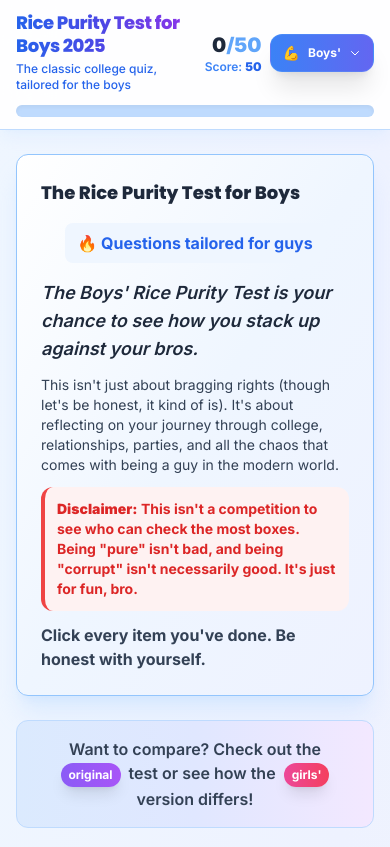
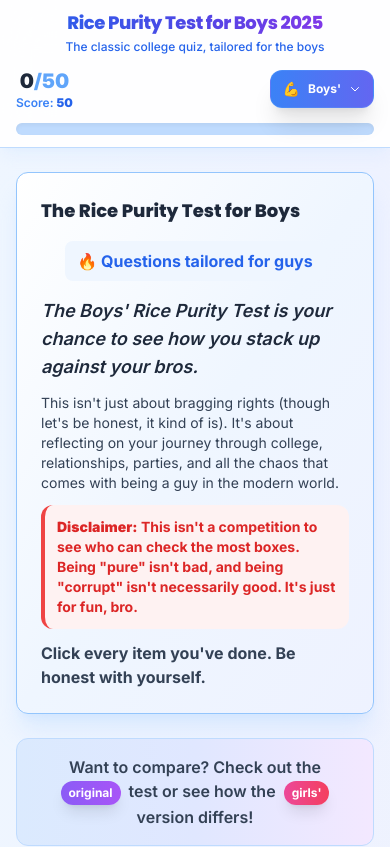
Before and after one commit to 10aburnett/Rice-purity-test, a Next.js app: page /boys in a window 390 px wide. Shown: the top 847 px of the page. Built offline with nearby package versions, Linux system fonts and the light colour scheme.

Commit message:
Improve mobile header layout with stacked elements for better spacing

```diff
--- a/components/RicePurityTest.tsx
+++ b/components/RicePurityTest.tsx
@@ -327,8 +327,8 @@
     <div className="min-h-screen bg-gradient-to-br from-slate-50 via-stone-50 to-neutral-100">
       <header className="sticky top-0 z-50 bg-white/90 backdrop-blur-xl border-b border-stone-200 shadow-lg shadow-stone-200/20">
         <div className="max-w-5xl mx-auto px-4 sm:px-6 py-3 sm:py-5">
-          <div className="flex items-center justify-between flex-wrap gap-2">
-            <div className="flex-1 min-w-0">
+          <div className="flex flex-col sm:flex-row sm:items-center sm:justify-between gap-3 sm:gap-2">
+            <div className="flex-1 min-w-0 text-center sm:text-left">
               <h1 className="text-lg sm:text-2xl md:text-3xl font-black tracking-tight bg-gradient-to-r from-indigo-600 via-purple-600 to-pink-600 bg-clip-text text-transparent leading-tight">
                 New Rice Purity Test 2025
               </h1>
@@ -337,8 +337,20 @@
               </p>
             </div>
 
+            {/* Mobile: Stack score and dropdown horizontally, Desktop: normal order */}
+            <div className="flex items-center justify-between sm:justify-end gap-4 sm:gap-6">
+              {/* Score Section */}
+              <div className="text-center sm:text-right">
+                <div className="text-xl sm:text-3xl md:text-4xl font-black text-slate-800">
+                  {checkedCount}<span className="text-stone-400">/{100}</span>
+                </div>
+                <div className="text-xs font-semibold text-stone-500">
+                  Score: <span className="font-black text-indigo-600">{score}</span>
+                </div>
+              </div>
+
               {/* Test Selector Dropdown */}
-            <div className="relative dropdown-container order-3 sm:order-2">
+              <div className="relative dropdown-container">
                 <button
                   onClick={() => setIsDropdownOpen(!isDropdownOpen)}
                   className="flex items-center space-x-2 sm:space-x-3 bg-gradient-to-r from-violet-500 to-purple-500 text-white px-3 sm:px-6 py-2 sm:py-3 rounded-xl sm:rounded-2xl font-bold text-xs sm:text-sm shadow-xl hover:shadow-2xl transition-all duration-300 transform hover:scale-[1.02] border border-violet-400/30"
@@ -377,14 +389,6 @@
                     </div>
                   </div>
                 )}
-            </div>
-
-            <div className="text-right order-2 sm:order-3">
-              <div className="text-xl sm:text-3xl md:text-4xl font-black text-slate-800">
-                {checkedCount}<span className="text-stone-400">/{100}</span>
-                </div>
-              <div className="text-xs font-semibold text-stone-500">
-                Score: <span className="font-black text-indigo-600">{score}</span>
               </div>
             </div>
           </div>
--- a/components/RicePurityTestBoys.tsx
+++ b/components/RicePurityTestBoys.tsx
@@ -325,8 +325,8 @@
       {/* Sticky Header */}
       <header className="sticky top-0 z-50 bg-white/90 backdrop-blur-xl border-b border-blue-200 shadow-lg shadow-blue-200/20">
         <div className="max-w-5xl mx-auto px-4 sm:px-6 py-3 sm:py-5">
-          <div className="flex items-center justify-between flex-wrap gap-2">
-            <div className="flex-1 min-w-0">
+          <div className="flex flex-col sm:flex-row sm:items-center sm:justify-between gap-3 sm:gap-2">
+            <div className="flex-1 min-w-0 text-center sm:text-left">
               <h1 className="text-lg sm:text-2xl md:text-3xl font-black tracking-tight bg-gradient-to-r from-blue-600 via-indigo-600 to-purple-600 bg-clip-text text-transparent leading-tight">
                 Rice Purity Test for Boys 2025
               </h1>
@@ -335,8 +335,20 @@
               </p>
             </div>
 
+            {/* Mobile: Stack score and dropdown horizontally, Desktop: normal order */}
+            <div className="flex items-center justify-between sm:justify-end gap-4 sm:gap-6">
+              {/* Score Section */}
+              <div className="text-center sm:text-right">
+                <div className="text-xl sm:text-3xl md:text-4xl font-black text-slate-800">
+                  {checkedCount}<span className="text-blue-400">/50</span>
+                </div>
+                <div className="text-xs font-semibold text-blue-500">
+                  Score: <span className="font-black text-blue-600">{score}</span>
+                </div>
+              </div>
+
               {/* Test Selector Dropdown */}
-            <div className="relative dropdown-container order-3 sm:order-2">
+              <div className="relative dropdown-container">
                 <button
                   onClick={() => setIsDropdownOpen(!isDropdownOpen)}
                   className="flex items-center space-x-2 sm:space-x-3 bg-gradient-to-r from-blue-500 to-indigo-500 text-white px-3 sm:px-6 py-2 sm:py-3 rounded-xl sm:rounded-2xl font-bold text-xs sm:text-sm shadow-xl hover:shadow-2xl transition-all duration-300 transform hover:scale-[1.02] border border-blue-400/30"
@@ -375,14 +387,6 @@
                     </div>
                   </div>
                 )}
-            </div>
-
-            <div className="text-right order-2 sm:order-3">
-              <div className="text-xl sm:text-3xl md:text-4xl font-black text-slate-800">
-                {checkedCount}<span className="text-blue-400">/50</span>
-              </div>
-              <div className="text-xs font-semibold text-blue-500">
-                Score: <span className="font-black text-blue-600">{score}</span>
               </div>
             </div>
           </div>
--- a/components/RicePurityTestGirls.tsx
+++ b/components/RicePurityTestGirls.tsx
@@ -325,8 +325,8 @@
       {/* Sticky Header */}
       <header className="sticky top-0 z-50 bg-white/90 backdrop-blur-xl border-b border-pink-200 shadow-lg shadow-pink-200/20">
         <div className="max-w-5xl mx-auto px-4 sm:px-6 py-3 sm:py-5">
-          <div className="flex items-center justify-between flex-wrap gap-2">
-            <div className="flex-1 min-w-0">
+          <div className="flex flex-col sm:flex-row sm:items-center sm:justify-between gap-3 sm:gap-2">
+            <div className="flex-1 min-w-0 text-center sm:text-left">
               <h1 className="text-lg sm:text-2xl md:text-3xl font-black tracking-tight bg-gradient-to-r from-pink-600 via-rose-600 to-purple-600 bg-clip-text text-transparent leading-tight">
                 Rice Purity Test for Girls 2025
               </h1>
@@ -335,8 +335,20 @@
               </p>
             </div>
 
+            {/* Mobile: Stack score and dropdown horizontally, Desktop: normal order */}
+            <div className="flex items-center justify-between sm:justify-end gap-4 sm:gap-6">
+              {/* Score Section */}
+              <div className="text-center sm:text-right">
+                <div className="text-xl sm:text-3xl md:text-4xl font-black text-slate-800">
+                  {checkedCount}<span className="text-pink-400">/50</span>
+                </div>
+                <div className="text-xs font-semibold text-pink-500">
+                  Score: <span className="font-black text-pink-600">{score}</span>
+                </div>
+              </div>
+
               {/* Test Selector Dropdown */}
-            <div className="relative dropdown-container order-3 sm:order-2">
+              <div className="relative dropdown-container">
                 <button
                   onClick={() => setIsDropdownOpen(!isDropdownOpen)}
                   className="flex items-center space-x-2 sm:space-x-3 bg-gradient-to-r from-pink-500 to-rose-500 text-white px-3 sm:px-6 py-2 sm:py-3 rounded-xl sm:rounded-2xl font-bold text-xs sm:text-sm shadow-xl hover:shadow-2xl transition-all duration-300 transform hover:scale-[1.02] border border-pink-400/30"
@@ -375,14 +387,6 @@
                     </div>
                   </div>
                 )}
-            </div>
-
-            <div className="text-right order-2 sm:order-3">
-              <div className="text-xl sm:text-3xl md:text-4xl font-black text-slate-800">
-                {checkedCount}<span className="text-pink-400">/50</span>
-              </div>
-              <div className="text-xs font-semibold text-pink-500">
-                Score: <span className="font-black text-pink-600">{score}</span>
               </div>
             </div>
           </div>
```
Lines whose indentation alone changed are shown as unchanged.
